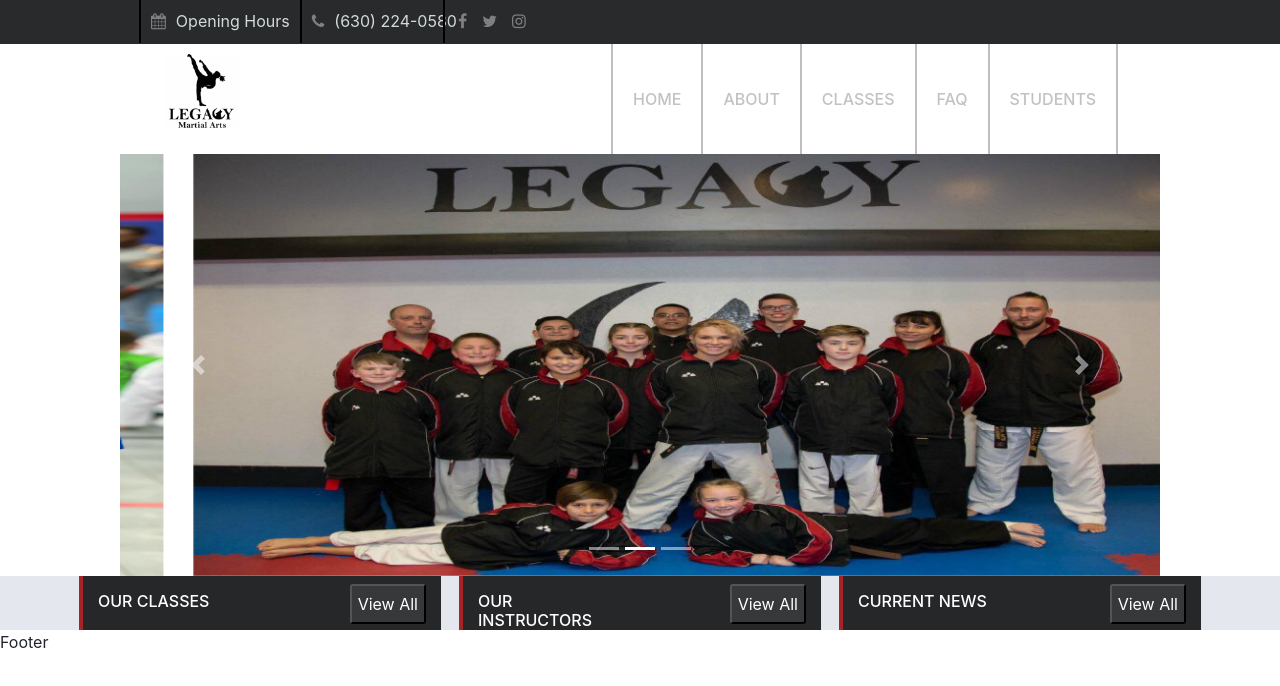
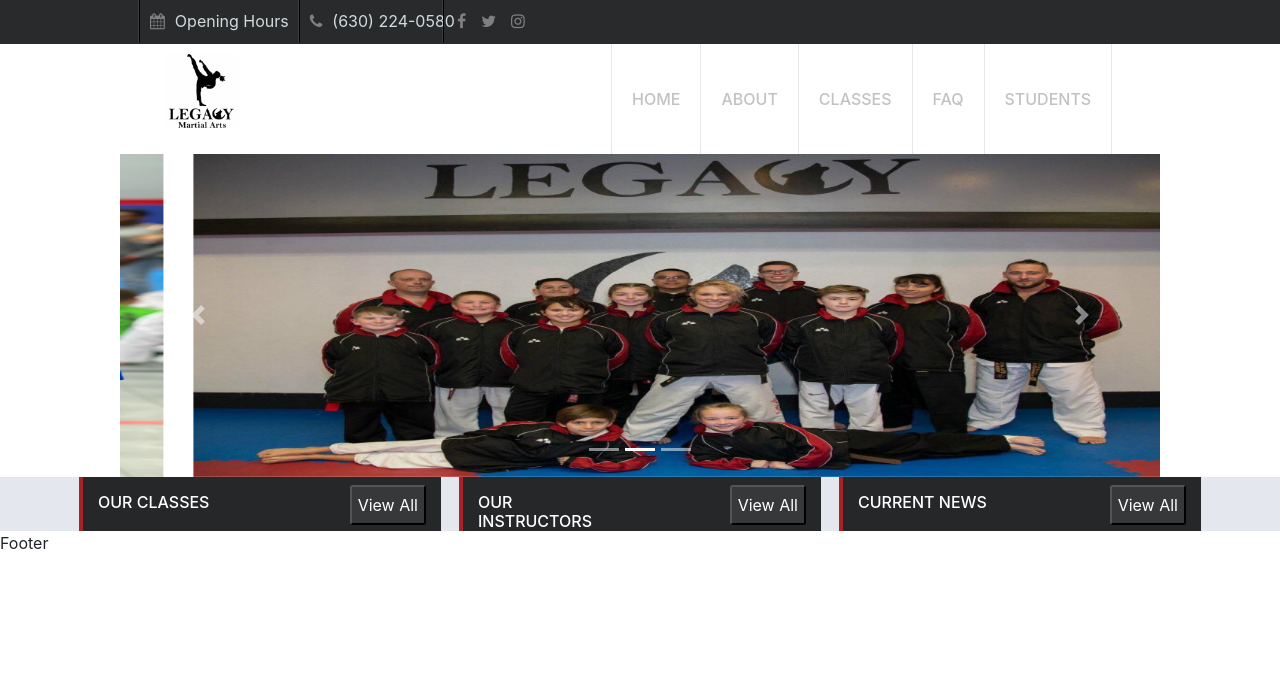
Before and after one commit to MorganJBradford/legacy-martial-arts, a React (Create React App) app: page / in a window 1280 px wide. Shown: the top 686 px of the page. Built offline with nearby package versions, Linux system fonts and the light colour scheme.

Commit message:
alter borders: .linksLi, .linksLiLast, .topBarLi(add box-shadow), .topBarSocialsList(add box-shadow). Reduce .carousel max-height.

```diff
--- a/src/index.css
+++ b/src/index.css
@@ -13,8 +13,8 @@
 }
 
 .topBarLi {
-  border-left: 2px black solid;
-  display: inline-block;
+  border-left: 1px black solid;  display: inline-block;
+  box-shadow: -0.5px 0 0 rgba(255, 255, 255, 0.2);
   padding: 10px 10px 10px 10px;
   font-size: 16px;
   position: relative;
@@ -23,7 +23,8 @@
 
 .topBarSocialsList {
   list-style: none outside;
-  border-left: 2px black solid;
+  border-left: 1px black solid;
+  box-shadow: -0.5px 0 0 rgba(225, 225, 225, 0.2);
   position: relative;
   left: 344px;
   bottom: 74px;
@@ -73,7 +74,7 @@
   height: 110px;
   width: 50px;
   color: #C2C2C2;
-  border-left: 2px rgba(128, 128, 128, 0.5) solid;
+  border-left: 1px rgba(128, 128, 128, 0.2) solid;
   text-align: center;
   font-weight: 500;
   padding: 20px;
@@ -85,11 +86,11 @@
 }
 
 .linksLiLast {
-  border-right: 2px rgba(128, 128, 128, 0.5) solid;
+  border-right: 1px rgba(128, 128, 128, 0.2) solid;
 }
 /* Carousel */
 .carousel {
-  max-height: 422px;
+  max-height: 322.69px;
   max-width: 1040px;
   margin: 0 auto;
 }
```
